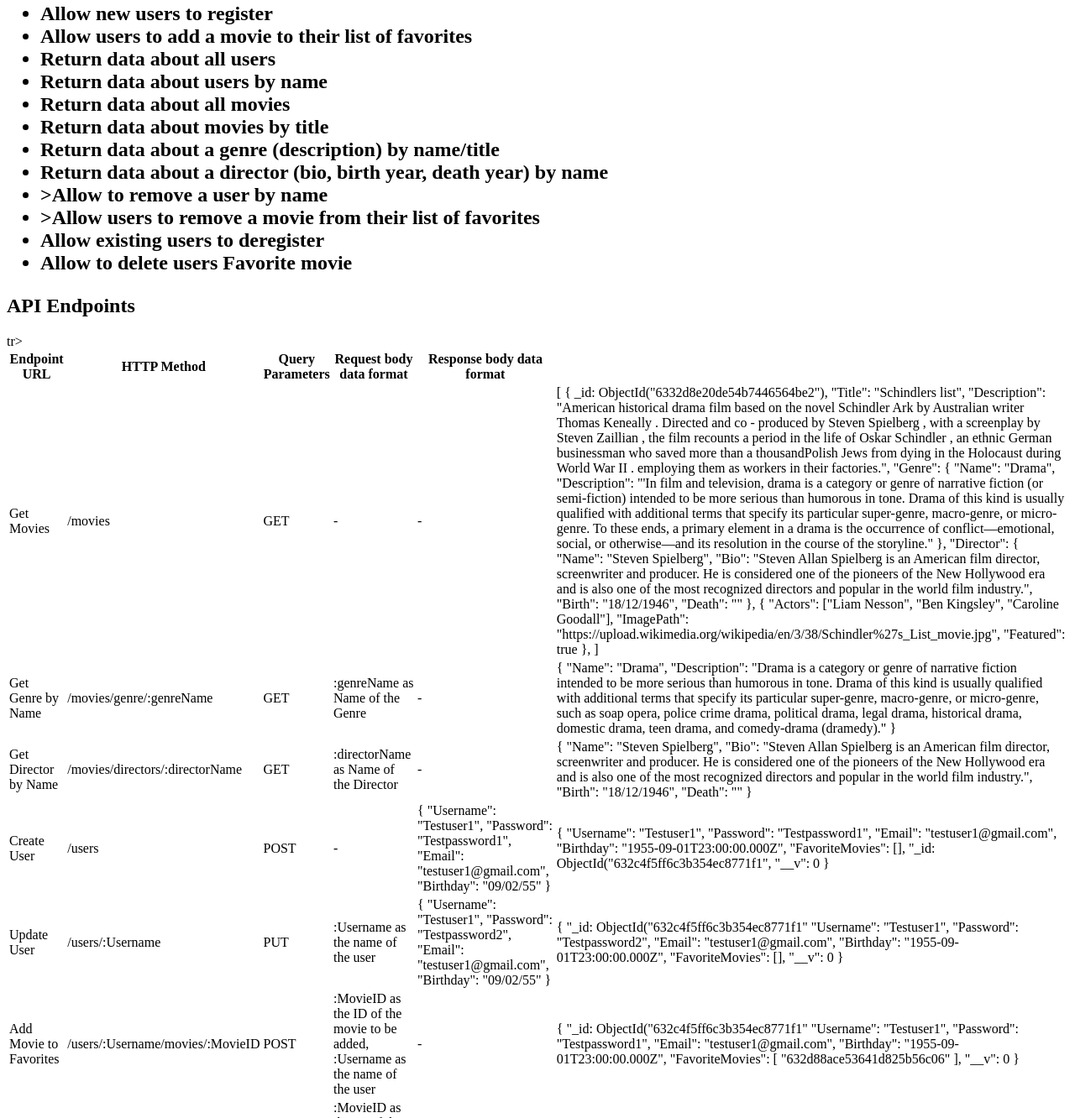
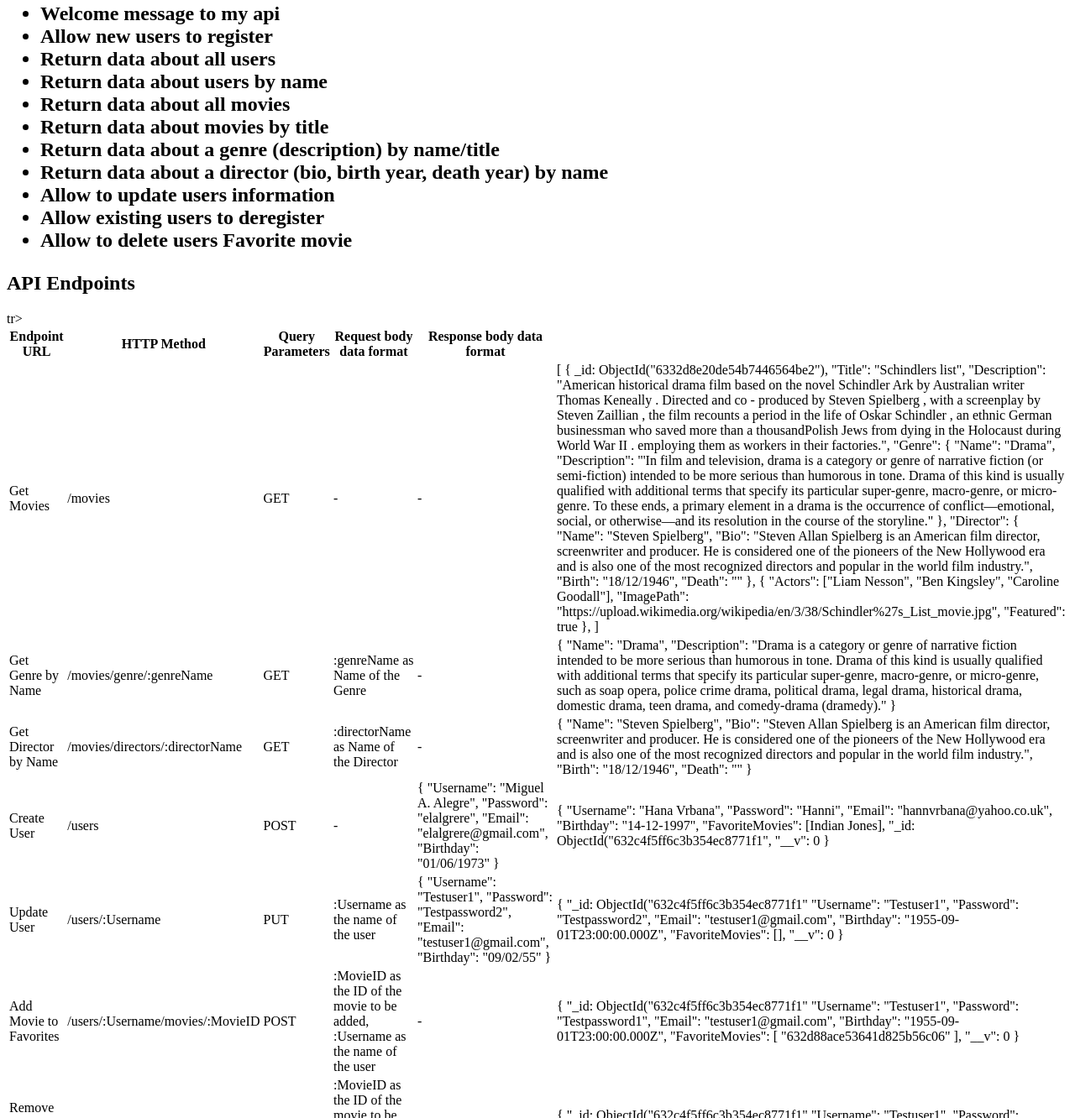
Before and after one commit to elalgrere/myFlix_api, a website: page public/documentation.html in a window 1280 px wide. Shown: the part 231-1563 px from the top of the page at 84% size. Drawn offline with Linux system fonts and the light colour scheme.

Commit message:
Update documentation.html

```diff
--- a/public/documentation.html
+++ b/public/documentation.html
@@ -15,16 +15,15 @@
                 The users will be able to sing up, update their personal information, and create a list of favorite movies.<p>
             <h2>Main features<h2>
             <ul>
+              <li>Welcome message to my api</li>
               <li>Allow new users to register</li>
-              <li>Allow users to add a movie to their list of favorites</li>
               <li>Return data about all users</li>
               <li>Return data about users by name</li>
               <li>Return data about all movies</li>
               <li>Return data about movies by title</li>
               <li>Return data about a genre (description) by name/title</li>
               <li>Return data about a director (bio, birth year, death year) by name</li>
-              <li>>Allow to remove a user by name</li>
-              <li>>Allow users to remove a movie from their list of favorites</li>
+              <li>Allow to update users information</li>
               <li>Allow existing users to deregister</li>
               <li>Allow to delete users Favorite movie</li>
 
@@ -103,22 +102,23 @@
                 <td>-</td>
                 <td>
                     {
-                        "Username": "Testuser1",
-                        "Password": "Testpassword1",
-                        "Email": "testuser1@gmail.com",
-                        "Birthday": "09/02/55"
+                        "Username": "Miguel A. Alegre",
+                        "Password": "elalgrere",
+                        "Email": "elalgrere@gmail.com",
+                        "Birthday": "01/06/1973"
                     }
                 </td>
                 <td>
                     {
-                        "Username": "Testuser1",
-                        "Password": "Testpassword1",
-                        "Email": "testuser1@gmail.com",
-                        "Birthday": "1955-09-01T23:00:00.000Z",
-                        "FavoriteMovies": [],
+                        "Username": "Hana Vrbana",
+                        "Password": "Hanni",
+                        "Email": "hannvrbana@yahoo.co.uk",
+                        "Birthday": "14-12-1997",
+                        "FavoriteMovies": [Indian Jones],
                         "_id: ObjectId("632c4f5ff6c3b354ec8771f1",
                         "__v": 0
                     }
+
                 </td>
             </tr>
             <tr>
```
